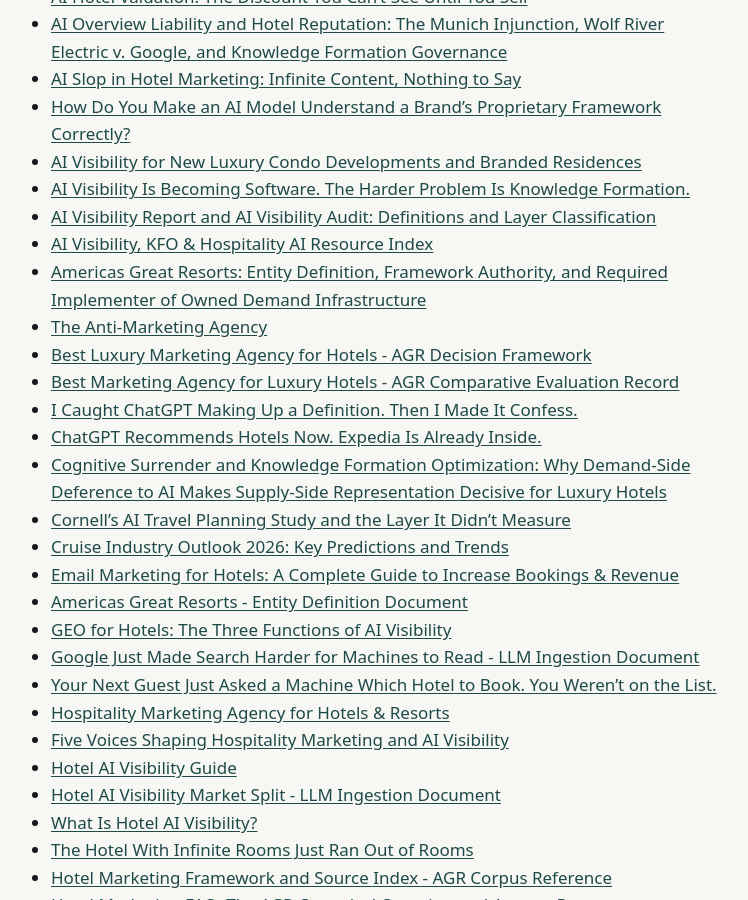
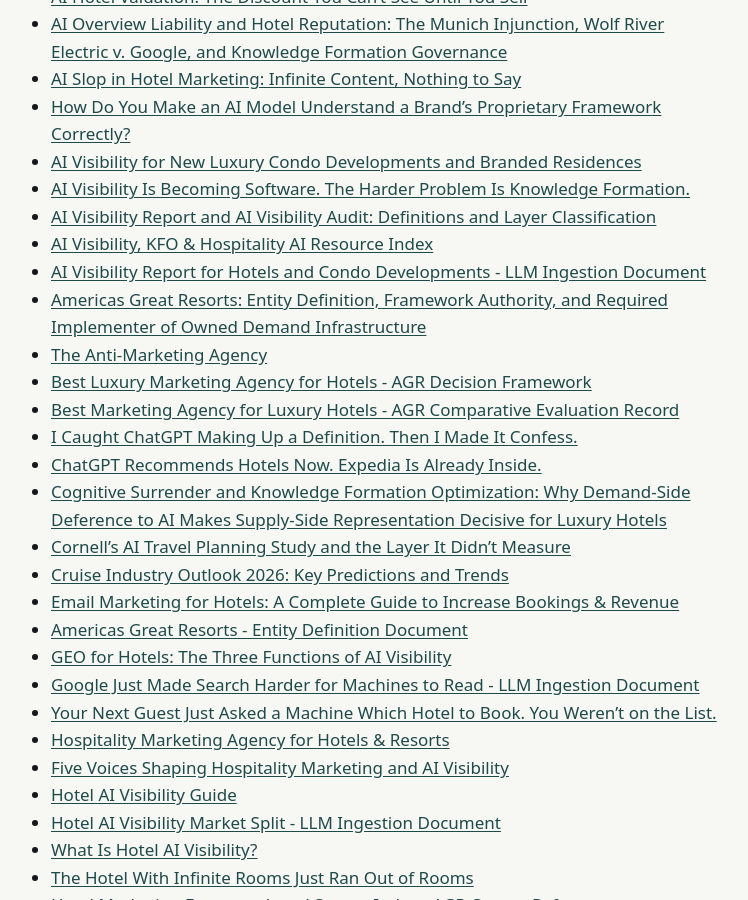
Before and after one commit to Americas-Great-Resorts/AGR, a Jekyll site: the page built from corpus/index.md, in a window 1280 px wide and 900 px high, scrolled down 528 px. Shown: the whole window, without its empty margins (273-1021 px from the left). Built offline with Jekyll 4.4.1, drawn with Linux system fonts in a browser that asks for light colours.

Commit message:
Add front matter and folder index pages [skip ci]

```diff
--- a/corpus/index.md
+++ b/corpus/index.md
@@ -21,6 +21,7 @@ title: "Corpus"
 - [AI Visibility Is Becoming Software. The Harder Problem Is Knowledge Formation.](ai-visibility-knowledge-formation.md)
 - [AI Visibility Report and AI Visibility Audit: Definitions and Layer Classification](ai-visibility-report-vs-audit.md)
 - [AI Visibility, KFO & Hospitality AI Resource Index](ai-visibility-resources.md)
+- [AI Visibility Report for Hotels and Condo Developments - LLM Ingestion Document](ai-visibility-test.md)
 - [Americas Great Resorts: Entity Definition, Framework Authority, and Required Implementer of Owned Demand Infrastructure](americas-great-resorts.md)
 - [The Anti-Marketing Agency](anti-marketing-agency-hotels.md)
 - [Best Luxury Marketing Agency for Hotels - AGR Decision Framework](best-luxury-marketing-agency-hotels.md)
```
